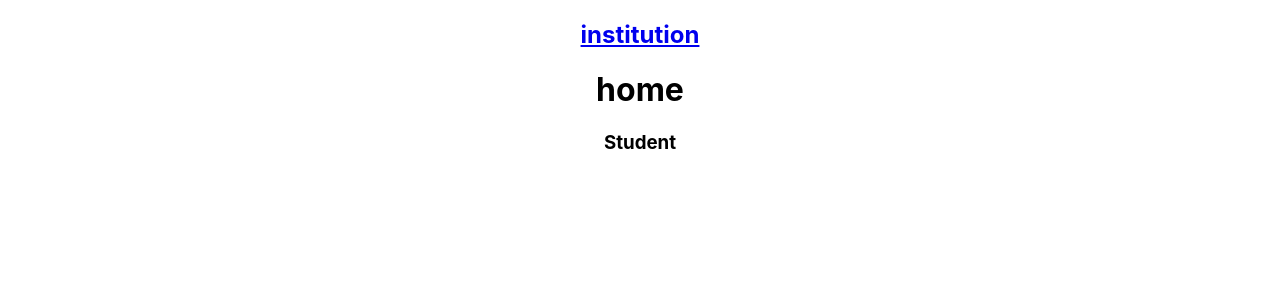
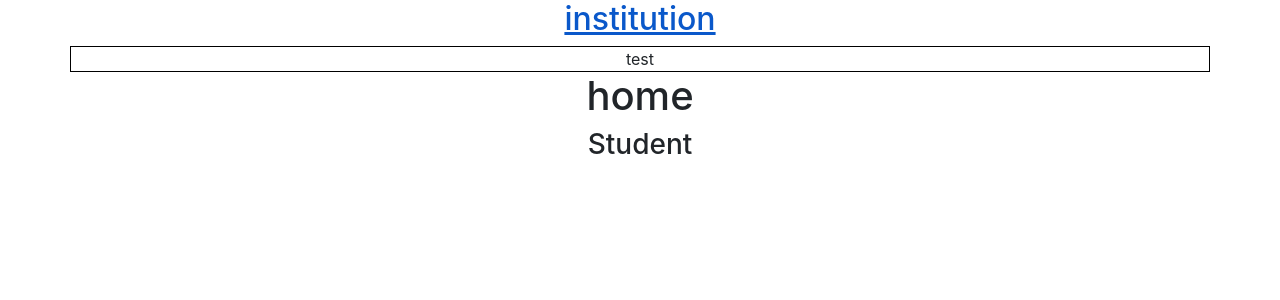
Before and after one commit to BiplabGanguly/competitiveEdge, a React (Create React App) app: page / in a window 1280 px wide. Shown: the top 300 px of the page. Built offline with nearby package versions, Linux system fonts and the light colour scheme.

Commit message:
add bootstrap

```diff
--- a/public/index.html
+++ b/public/index.html
@@ -1,15 +1,16 @@
 <!DOCTYPE html>
 <html lang="en">
+
 <head>
   <meta charset="utf-8" />
   <link rel="icon" href="%PUBLIC_URL%/favicon.ico" />
   <meta name="viewport" content="width=device-width, initial-scale=1" />
   <meta name="theme-color" content="#000000" />
-    <meta
-      name="description"
-      content="Web site created using create-react-app"
-    />
+  <meta name="description" content="Web site created using create-react-app" />
   <link rel="apple-touch-icon" href="%PUBLIC_URL%/logo192.png" />
+  <link href="https://cdn.jsdelivr.net/npm/bootstrap@5.3.2/dist/css/bootstrap.min.css" rel="stylesheet"
+    integrity="sha384-T3c6CoIi6uLrA9TneNEoa7RxnatzjcDSCmG1MXxSR1GAsXEV/Dwwykc2MPK8M2HN" crossorigin="anonymous">
+
   <!--
       manifest.json provides metadata used when your web app is installed on a
       user's mobile device or desktop. See https://developers.google.com/web/fundamentals/web-app-manifest/
@@ -26,6 +27,7 @@
     -->
   <title>React App</title>
 </head>
+
 <body>
   <noscript>You need to enable JavaScript to run this app.</noscript>
   <div id="root"></div>
@@ -39,5 +41,10 @@
       To begin the development, run `npm start` or `yarn start`.
       To create a production bundle, use `npm run build` or `yarn build`.
     -->
+  <script src="https://cdn.jsdelivr.net/npm/bootstrap@5.3.2/dist/js/bootstrap.bundle.min.js"
+    integrity="sha384-C6RzsynM9kWDrMNeT87bh95OGNyZPhcTNXj1NW7RuBCsyN/o0jlpcV8Qyq46cDfL"
+    crossorigin="anonymous"></script>
+
 </body>
+
 </html>
--- a/src/components/Nav.jsx
+++ b/src/components/Nav.jsx
@@ -8,6 +8,7 @@ function Nav() {
       <Link to="/institute">
         <h2>institution</h2>
       </Link>
+      <div className="container" style={{ border: "1px solid black" }}>test</div>
     </div>
   );
 }
```
Lines whose indentation alone changed are shown as unchanged.
